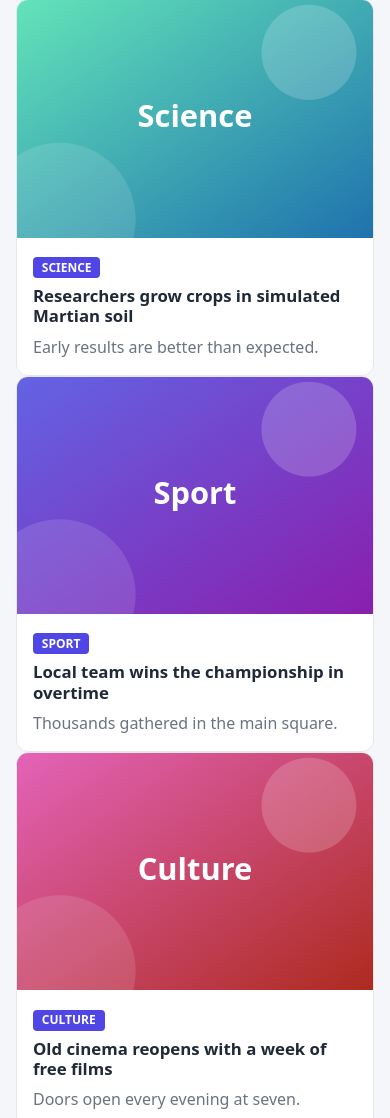
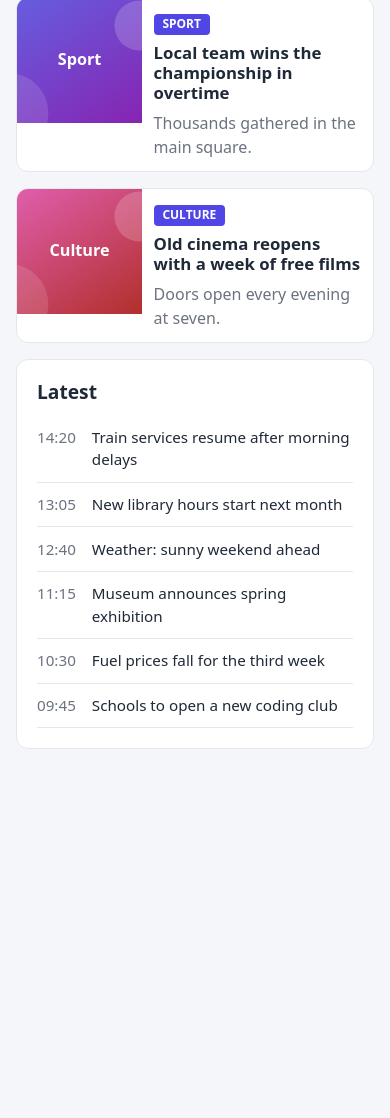
Before and after one commit to Aysha-AlAbri/-Practice-10.1-Responsiveness-exercises, a plain HTML site: page homework/06-news-front-page/index.html in a window 390 px wide. Shown: the part 977-2095 px from the top of the page. After the commit the page ends 1790 px from the top, so only its background shows below. Drawn offline with Linux system fonts and the light colour scheme.

Commit message:
Complete homework\06-news-front-page

```diff
--- a/homework/06-news-front-page/styles.css
+++ b/homework/06-news-front-page/styles.css
@@ -90,3 +90,74 @@ img { display: block; max-width: 100%; height: auto; }
 .latest a:hover { color: var(--primary); }
 
 /* ===== YOUR CODE — layout + responsiveness ===== */
+.front {
+  display: grid;
+  grid-template-columns: minmax(0, 1fr) minmax(0, 1fr) 18rem;
+  gap: 1rem;
+  align-items: stretch;
+}
+.story--lead {
+  grid-column: 1/3;
+  grid-row: 1;
+}
+.front > .story:nth-child(2){
+  grid-column: 1;
+  grid-row: 2;
+}
+.front > .story:nth-child(3){
+  grid-column: 2;
+  grid-row: 2;
+}
+.front > .story:nth-child(4){
+  grid-column: 1;
+  grid-row: 3;
+}
+.front > .story:nth-child(5){
+  grid-column: 2;
+  grid-row: 3;
+}
+.latest{
+  grid-column: 3;
+  grid-row: 1/4;
+}
+.latest li{
+  display: flex;
+  gap:1rem;
+}
+@media(max-width:900px){
+  .front{
+    grid-template-columns: repeat(2, minmax(0,1fr));
+  }
+  .story--lead, .latest{
+    grid-column: 1/-1;
+    grid-row: auto;
+  }
+}
+@media (max-width: 600px) {
+  .front {
+    grid-template-columns: minmax(0, 1fr);
+  }
+  .story--lead,
+  .latest {
+    grid-column: 1 / -1;
+    grid-row: auto;
+  }
+  .front > .story:not(.story--lead) {
+    display: flex;
+    flex-direction: row;
+    align-items: flex-start;
+    grid-column: 1 / -1;
+    grid-row: auto;
+  }
+  .front > .story:not(.story--lead) img {
+    width: 35%;
+    flex: 0 0 35%;
+    aspect-ratio: 1 / 1;
+    object-fit: cover;
+  }
+  .front > .story:not(.story--lead) .story-body {
+    flex: 1;
+    min-width: 0;
+    padding: 0.75rem;
+  }
+}
```
